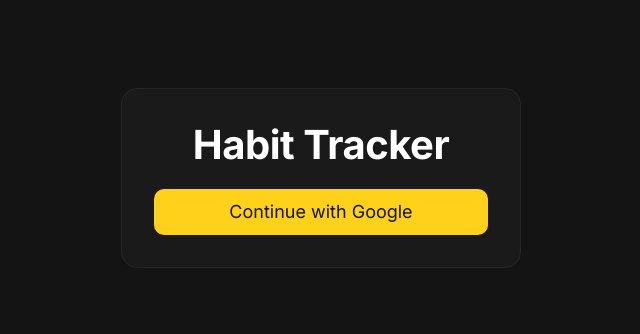
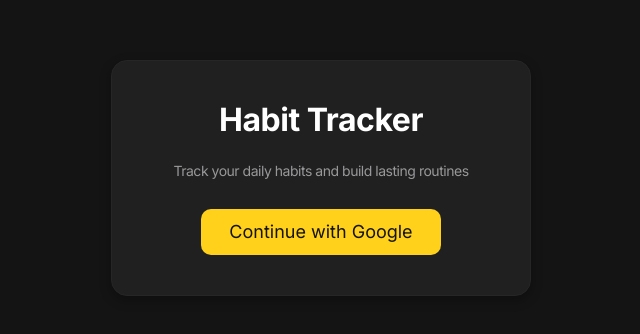
Before and after one commit to Himadieiev/habit-tracker, a React (Vite) app: page /login in a window 1280 px wide. Shown: the part 222-556 px from the top of the page, without its empty margins (315-955 px from the left). Built offline with nearby package versions, Linux system fonts and the light colour scheme; no server answers.

Commit message:
Redesign login page with description and improved layout.

```diff
--- a/src/components/Avatar/Avatar.module.scss
+++ b/src/components/Avatar/Avatar.module.scss
@@ -1,3 +1,5 @@
+@use "@/styles/mixins" as *;
+
 .avatar {
     width: 40px;
     height: 40px;
@@ -13,7 +15,7 @@
     cursor: pointer;
     transition: opacity var(--transition);
 
-    &:hover {
+    @include hover {
         opacity: 0.85;
     }
 
--- a/src/pages/LoginPage/LoginPage.module.scss
+++ b/src/pages/LoginPage/LoginPage.module.scss
@@ -1,30 +1,71 @@
+@use "@/styles/mixins" as *;
+@use "@/styles/media" as *;
+
 .page {
     min-height: 100vh;
-
     display: flex;
     align-items: center;
     justify-content: center;
-
     background: var(--color-bg);
+    padding: 16px;
 }
 
 .card {
     width: 100%;
-    max-width: 400px;
-
-    padding: 32px;
-
+    max-width: 420px;
+    padding: 40px 32px;
     border-radius: var(--radius-lg);
     border: 1px solid var(--color-border);
-
-    background: var(--color-bg-secondary);
-
+    background: var(--color-card-bg);
     display: flex;
     flex-direction: column;
+    align-items: center;
     gap: 20px;
+    box-shadow: var(--shadow-md);
+
+    @include mobile {
+        padding: 32px 24px;
+        max-width: 90%;
+    }
+
+    @include mobile-s {
+        padding: 24px 20px;
+    }
 }
 
 .title {
     text-align: center;
     color: var(--color-white);
+    font-size: var(--text-3xl);
+    font-weight: 700;
+    margin: 0;
+
+    @include mobile {
+        font-size: var(--text-2xl);
+    }
 }
+
+.description {
+    text-align: center;
+    color: var(--color-text-secondary);
+    font-size: var(--text-sm);
+    margin: 0 0 8px 0;
+    line-height: var(--lh-normal);
+}
+
+.buttonWrapper {
+    display: flex;
+    justify-content: center;
+    width: 100%;
+
+    button {
+        min-width: 240px;
+        white-space: nowrap;
+
+        @include mobile-s {
+            min-width: 200px;
+            font-size: var(--text-sm);
+            padding: 10px 16px;
+        }
+    }
+}
--- a/src/pages/LoginPage/LoginPage.tsx
+++ b/src/pages/LoginPage/LoginPage.tsx
@@ -29,9 +29,13 @@
       <div className={styles.card}>
         <h1 className={styles.title}>Habit Tracker</h1>
 
-        <Button onClick={handleLogin} size="lg" fullWidth>
-          Continue with Google
-        </Button>
+        <p className={styles.description}>Track your daily habits and build lasting routines</p>
+
+        <div className={styles.buttonWrapper}>
+          <Button onClick={handleLogin} size="lg">
+            Continue with Google
+          </Button>
+        </div>
       </div>
     </div>
   );
```
